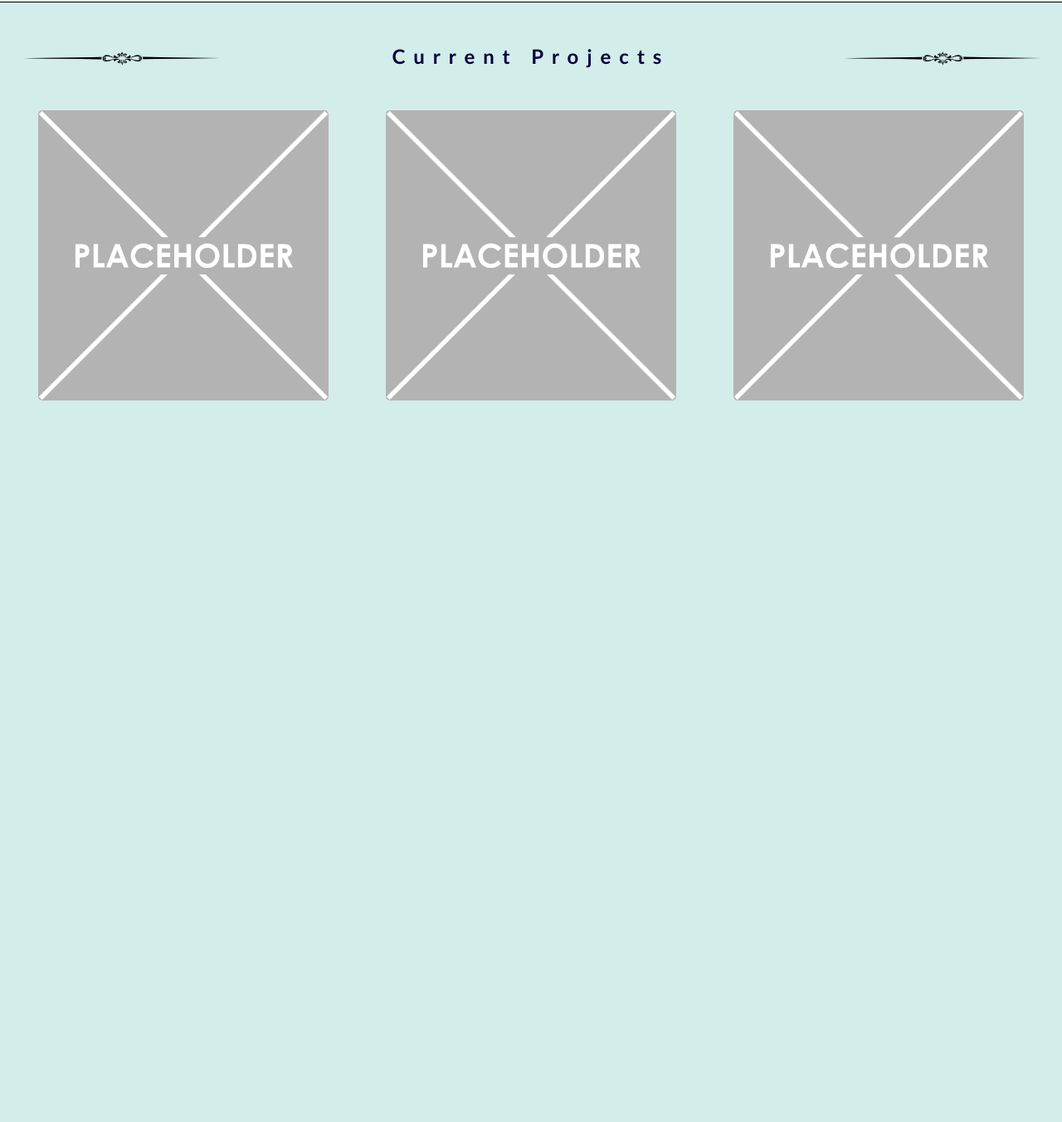
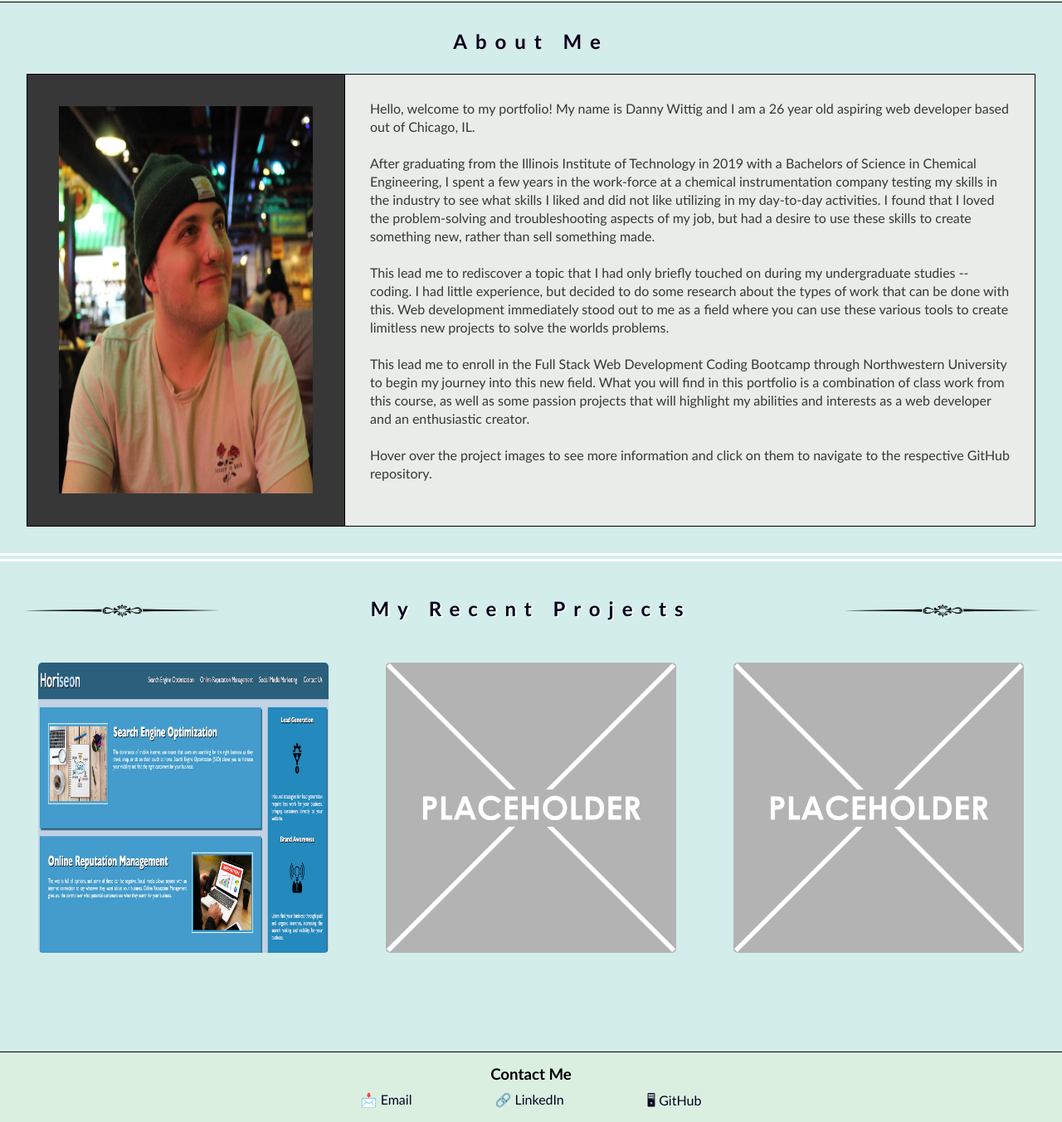
Before and after one commit to deegeedubs/portfolio-danny-wittig, a plain HTML site: page index.html in a window 1280 px wide. Shown: the part 95-1448 px from the top of the page at 83% size. Before the commit the page ends 800 px from the top, so only its background shows below. Drawn offline with Linux system fonts and the light colour scheme.

Commit message:
Additional Content and Styling
Added About Me and Contact Sections. Added some more responsive design at 450px. Some new coloration-- gradients in the heading.

```diff
--- a/assets/style.css
+++ b/assets/style.css
@@ -8,7 +8,7 @@
     --col: #CCE7F1;
     --back: #DBEFE1;
     --main: #D3EDEA;
-    --font: rgb(0, 0, 63);
+    --font: rgb(4, 4, 30);
 }
 /* Header Styling */
 header {
@@ -26,13 +26,14 @@ logo {
 }
 
 h1 {
-    background-color: var(--col);
+    background: linear-gradient(90deg, var(--col) 0%, var(--back) 100%);
     text-align: center;
     vertical-align: bottom;
     padding: 0.5em;
     font-family: Baskerville;
     color: var(--font);
     border: 1px solid var(--font);
+    text-shadow: 2px 1px 0px rgb(225,225,225);
 }
 
 nav {
@@ -51,7 +52,7 @@ nav ul {
 
 nav ul li {
     flex: 1 0;
-    background-color: var(--col);
+    background: linear-gradient(90deg, var(--col) 0%, var(--back) 100%);
     margin: 0.5em;
     padding: 0.5em;
     text-align: center;
@@ -63,6 +64,46 @@ nav ul li a {
     color: var(--font);
 }
 /* End Header Styling */
+/* About Me section styling */
+article{
+    margin: 2em;
+    display: flex;
+    flex-wrap: wrap;
+}
+
+article h2 {
+    color: var(--font);
+    position: relative;
+    width: fit-content;
+    letter-spacing: 10px;
+    margin: auto;
+    text-align: center;
+    flex: 1 1 100vw;
+    padding-bottom: 25px;
+    text-shadow: 2px 1px 0px rgb(225,225,225);
+}
+
+article img{
+    padding: 3vw;
+    background-color: rgb(55, 55, 55);
+    border: 1px solid black;
+    width: 30vw;
+
+}
+
+article pre{
+    display: inline-block;
+    background-color: rgb(233, 236, 233);
+    color: rgb(55, 55, 55);
+    border: 1px solid black;
+    border-left: none;
+    width: 65vw;
+    padding: 30px;
+    line-height: 22px;
+    white-space: pre-wrap;
+}
+
+/* End About styling */
 /* Main Styling */
 body{
     background-color: var(--main);
@@ -72,13 +113,15 @@ main {
     display: flex;
     flex-direction: column;
     background-color: var(--main);
-    padding: 0 1em;
+    padding: 0 1em 1em 1em;
+    margin-bottom: 100px;
+    border-top: 10px double white;
 }
 
 main div{
     display: flex;
     flex-flow: row nowrap;
-    padding-top: 5vh;
+    padding-top: 2em;
 }
 
 .line-deco{
@@ -86,7 +129,7 @@ main div{
     object-fit: contain;
 }
 
-div > h2{
+.spaced {
     color: var(--font);
     position: relative;
     width: fit-content;
@@ -94,6 +137,7 @@ div > h2{
     margin: auto;
     text-align: center;
     flex: 1 1 30vw;
+    text-shadow: 2px 1px 0px white;
 }
 
 .projects {
@@ -114,7 +158,6 @@ div > h2{
     object-fit: cover;
     max-width: 100%;
     height: auto;
-    vertical-align: middle;
     border-radius: 5px;
 
 }
@@ -127,7 +170,41 @@ div > h2{
     z-index: 2;
     color: var(--font);
 }
+/* End of Main styling */
+/* Contact footer styling */
 
+footer {
+    background-color: var(--back);
+    display: flex;
+    flex-direction: column;
+    align-items: center;
+    bottom: 0;
+    width: 100vw;
+    padding-top: 15px;
+    border-top: 1px solid black;
+}
+
+footer ul {
+    display: flex;
+    flex-direction: row;
+    margin-top: 10px;
+    margin-bottom: 10px;
+
+}
+
+footer li{
+    display: inline-block;
+}
+
+footer li:not(:last-child){
+    margin-right: 100px;
+}
+
+footer li a{
+    text-decoration: none;
+    color: var(--font);
+
+}
 
 /* Hover Effects on projects */
 .projects li:hover {
@@ -166,11 +243,11 @@ div > h2{
 
     logo {
         display: block;
-        flex: 1 1 15vh;
+        flex: 1 1 75px;
     }
     nav {
         display: block;
-        flex: 1 1 30vh;
+        flex: 1 1 150px;
     }
 
     nav ul{
@@ -191,3 +268,18 @@ div > h2{
         flex: 1 1 200px;
     }
 }
+
+@media screen and (max-width: 450px){
+    main h2{
+        font-size: 5vw;
+    }
+
+    footer ul{
+        flex-direction: column;
+    }
+    footer li:not(:last-child){
+        margin-right: 0;
+        line-height: 30px;
+    }
+
+}
--- a/index.html
+++ b/index.html
@@ -11,21 +11,36 @@
     <header>
         <logo><h1>Danny Wittig</h1></logo>
         <nav><ul>
-            <li><a href="#">About</a></li>
-            <li><a href="#">Projects</a></li>
-            <li><a href="#">Contact</a></li>
+            <li><a href="#about-section">About</a></li>
+            <li><a href="#project-section">Projects</a></li>
+            <li><a href="#contact-section">Contact</a></li>
         </ul></nav>
     </header>
-    <main>
+    <article id="about-section">
+        <h2>About Me</h2>
+        <img src="./assets/images/self.JPG" alt="Picture of Danny Wittig">
+        <pre>Hello, welcome to my portfolio! My name is Danny Wittig and I am a 26 year old aspiring web developer based out of Chicago, IL.
+
+After graduating from the Illinois Institute of Technology in 2019 with a Bachelors of Science in Chemical Engineering, I spent a few years in the work-force at a chemical instrumentation company testing my skills in the industry to see what skills I liked and did not like utilizing in my day-to-day activities. I found that I loved the problem-solving and troubleshooting aspects of my job, but had a desire to use these skills to create something new, rather than sell something made.
+
+This lead me to rediscover a topic that I had only briefly touched on during my undergraduate studies -- coding. I had little experience, but decided to do some research about the types of work that can be done with this. Web development immediately stood out to me as a field where you can use these various tools to create limitless new projects to solve the worlds problems.
+
+This lead me to enroll in the Full Stack Web Development Coding Bootcamp through Northwestern University to begin my journey into this new field. What you will find in this portfolio is a combination of class work from this course, as well as some passion projects that will highlight my abilities and interests as a web developer and an enthusiastic creator.
+
+Hover over the project images to see more information and click on them to navigate to the respective GitHub repository.
+        </pre>
+    </article>
+
+    <main id="project-section">
         <div>
             <img class="line-deco" src="./assets/images/Horizontal-Line-PNG.png" alt="line">
-            <h2>Current Projects</h2>
+            <h2 class="spaced">My Recent Projects</h2>
             <img class="line-deco" src="./assets/images/Horizontal-Line-PNG.png" alt="line">
         </div>
         <ul class="projects">
             <li id="proj1">
-                <img src="./assets/images/placeholder.png" alt="placeholder">
-                <h2 id="hd1">Project 1</h2>
+                <img src="./assets/images/Horiseon.png" alt="placeholder">
+                <h2 id="hd1">Horiseon: Search Engine Optimization</h2>
             </li>
             <li id="proj2">
                 <img src="./assets/images/placeholder.png" alt="placeholder">
@@ -37,7 +52,14 @@
             </li>
         </ul>
     </main>
-
+    <footer id="contact-section">
+        <h3>Contact Me</h3>
+        <ul>
+            <li><a href="mailto:wittigdaniel.g@gmail.com">📩 Email</a></li>
+            <li><a href="https://www.linkedin.com/in/danielgwittig/">🔗 LinkedIn</a></li>
+            <li><a href="https://github.com/deegeedubs">🖥 GitHub</a></li>
+        </ul>
+    </footer>
 
 </body>
 </html>
```
Also changed, not shown: assets/images/Horiseon.png (added), assets/images/self.JPG (added), 1 other file.
